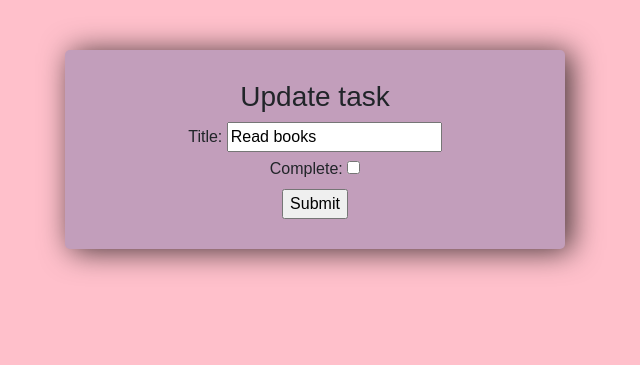
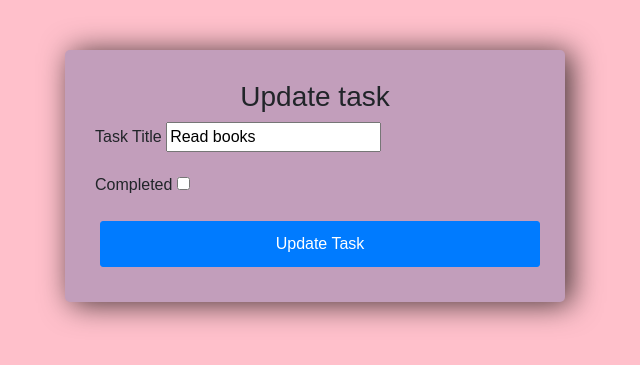
Before and after one commit to MaldikaShrestha/DJANGO-TO-DO-APP, a Django app: page /update/3/ in a window 1280 px wide. Shown: the top 365 px of the page, without its empty margins (325-965 px from the left). Run offline with Django 5.2, Linux system fonts and the light colour scheme; data comes from the database, SQL or seed files in the repository; both versions use the stored data as it was after the commit; some libraries are stand-ins or nearby versions.

Commit message:
Updated the update task page

```diff
--- a/task/templates/task/update_task.html
+++ b/task/templates/task/update_task.html
@@ -3,7 +3,7 @@
 <head>
     <meta charset="UTF-8">
     <meta name="viewport" content="width=device-width, initial-scale=1.0">
-    <title>Delete Task</title>
+    <title>Update Task</title>
     <link rel="stylesheet" href="https://stackpath.bootstrapcdn.com/bootstrap/4.3.1/css/bootstrap.min.css"
           integrity="sha384-ggOyR0iXCbMQv3Xipma34MD+dH/1fQ784/j6cY/iJTQUOhcWr7x9JvoRxT2MZw1T"
           crossorigin="anonymous">
@@ -54,10 +54,21 @@
     <div class="center-column">
         <h3>Update task</h3>
         <form method="POST" action="">
-            {% csrf_token %}
-            {{form}}
-            <input type='submit' name='Update Task'>
-        </form>
+    {% csrf_token %}
+
+    <div class="form-group text-left">
+        <label>Task Title</label>
+        {{ form.title }}
+    </div>
+
+    <div class="form-group text-left">
+        <label>Completed</label>
+        {{ form.complete }}
+    </div>
+
+    <input class="btn btn-primary btn-block" type="submit" value="Update Task">
+
+</form>
     </div>
 </body>
 </html>
```
Also changed, not shown: db.sqlite3.
